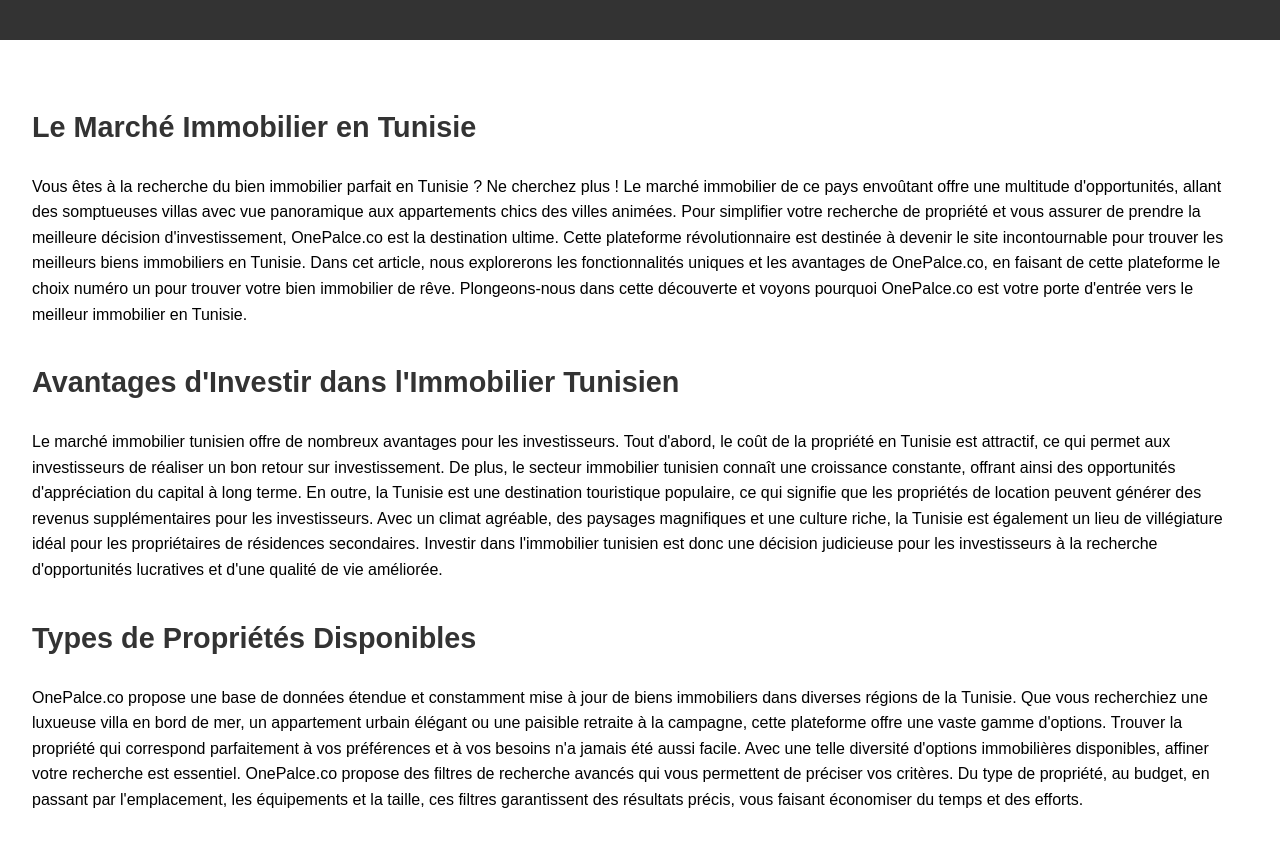
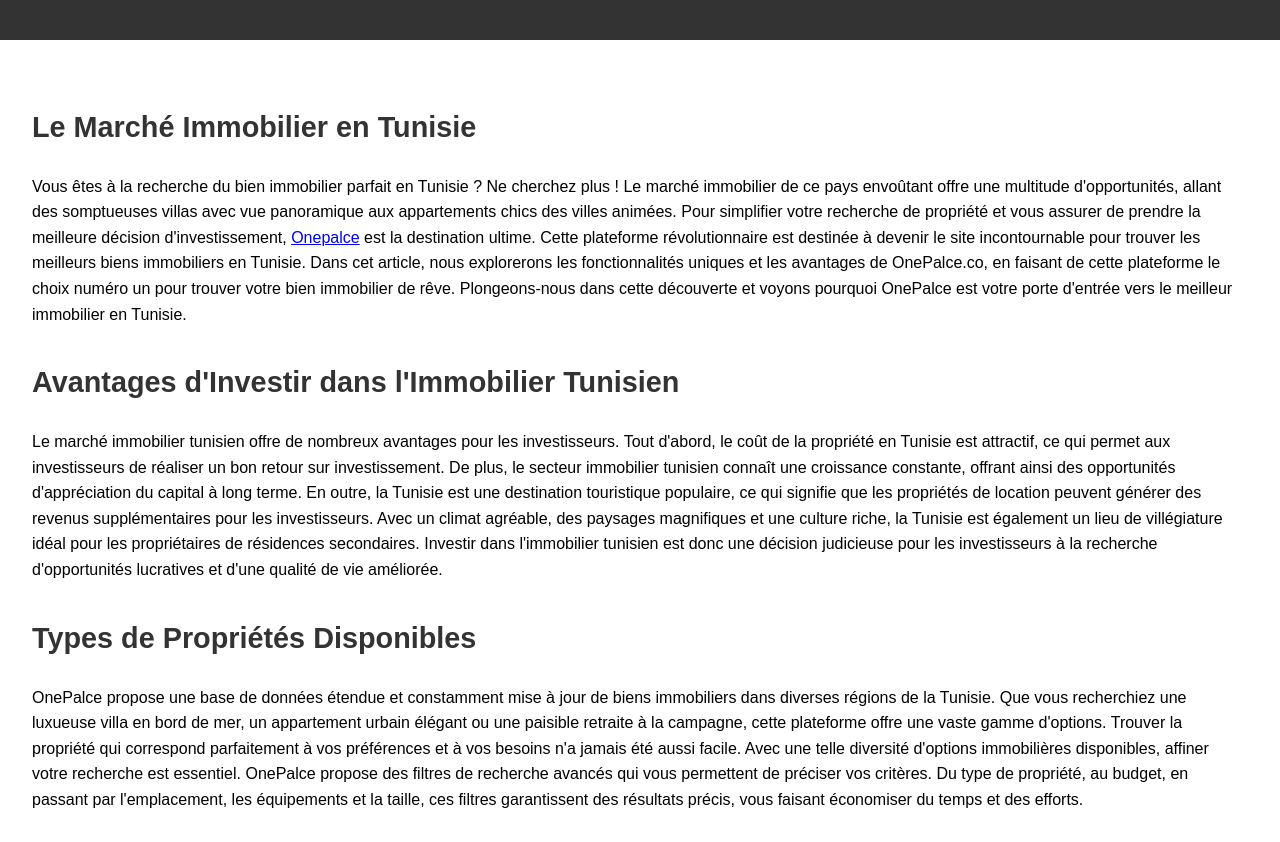
Before and after one commit to Ryodan18/immo.github.io, a plain HTML site: page index.html in a window 1280 px wide. Shown: the part 110-952 px from the top of the page. Drawn offline with Linux system fonts and the light colour scheme.

Commit message:
Update index.html

```diff
--- a/index.html
+++ b/index.html
@@ -7,6 +7,8 @@
     <meta http-equiv="X-UA-Compatible" content="ie=edge">
     <title>Investir dans l'Immobilier en Tunisie : Votre Guide Complet</title>
     <meta name="description" content="Investissez dans l'immobilier en Tunisie avec confiance. Découvrez les opportunités du marché immobilier tunisien.">
+    <meta name="keywords" content="immobilier, location, Tunisie, appartement, maison, villa, investissement, petites annonces immobilières">
+    <!-- Add other meta tags for SEO optimization here -->
     <!-- Add your meta tags for SEO optimization here -->
 
     <style>
@@ -64,7 +66,8 @@
     <main>
         <section>
             <h2>Le Marché Immobilier en Tunisie</h2>
-            <p>Vous êtes à la recherche du bien immobilier parfait en Tunisie ? Ne cherchez plus ! Le marché immobilier de ce pays envoûtant offre une multitude d'opportunités, allant des somptueuses villas avec vue panoramique aux appartements chics des villes animées. Pour simplifier votre recherche de propriété et vous assurer de prendre la meilleure décision d'investissement, OnePalce.co est la destination ultime. Cette plateforme révolutionnaire est destinée à devenir le site incontournable pour trouver les meilleurs biens immobiliers en Tunisie. Dans cet article, nous explorerons les fonctionnalités uniques et les avantages de OnePalce.co, en faisant de cette plateforme le choix numéro un pour trouver votre bien immobilier de rêve. Plongeons-nous dans cette découverte et voyons pourquoi OnePalce.co est votre porte d'entrée vers le meilleur immobilier en Tunisie.</p>
+            <p>Vous êtes à la recherche du bien immobilier parfait en Tunisie ? Ne cherchez plus ! Le marché immobilier de ce pays envoûtant offre une multitude d'opportunités, allant des somptueuses villas avec vue panoramique aux appartements chics des villes animées. Pour simplifier votre recherche de propriété et vous assurer de prendre la meilleure décision d'investissement, <a href="https://onepalce.co/" target="_blank" rel="dofollow">Onepalce</a>
+ est la destination ultime. Cette plateforme révolutionnaire est destinée à devenir le site incontournable pour trouver les meilleurs biens immobiliers en Tunisie. Dans cet article, nous explorerons les fonctionnalités uniques et les avantages de OnePalce.co, en faisant de cette plateforme le choix numéro un pour trouver votre bien immobilier de rêve. Plongeons-nous dans cette découverte et voyons pourquoi OnePalce est votre porte d'entrée vers le meilleur immobilier en Tunisie.</p>
         </section>
 
         <section>
@@ -74,7 +77,7 @@
 
         <section>
             <h2>Types de Propriétés Disponibles</h2>
-            <p>OnePalce.co propose une base de données étendue et constamment mise à jour de biens immobiliers dans diverses régions de la Tunisie. Que vous recherchiez une luxueuse villa en bord de mer, un appartement urbain élégant ou une paisible retraite à la campagne, cette plateforme offre une vaste gamme d'options. Trouver la propriété qui correspond parfaitement à vos préférences et à vos besoins n'a jamais été aussi facile. Avec une telle diversité d'options immobilières disponibles, affiner votre recherche est essentiel. OnePalce.co propose des filtres de recherche avancés qui vous permettent de préciser vos critères. Du type de propriété, au budget, en passant par l'emplacement, les équipements et la taille, ces filtres garantissent des résultats précis, vous faisant économiser du temps et des efforts.</p>
+            <p>OnePalce propose une base de données étendue et constamment mise à jour de biens immobiliers dans diverses régions de la Tunisie. Que vous recherchiez une luxueuse villa en bord de mer, un appartement urbain élégant ou une paisible retraite à la campagne, cette plateforme offre une vaste gamme d'options. Trouver la propriété qui correspond parfaitement à vos préférences et à vos besoins n'a jamais été aussi facile. Avec une telle diversité d'options immobilières disponibles, affiner votre recherche est essentiel. OnePalce propose des filtres de recherche avancés qui vous permettent de préciser vos critères. Du type de propriété, au budget, en passant par l'emplacement, les équipements et la taille, ces filtres garantissent des résultats précis, vous faisant économiser du temps et des efforts.</p>
         </section>
 
         <section>
@@ -97,7 +100,8 @@
     </main>
 
     <footer>
-        <p>Avertissement: OnePalce.co est une plateforme de petites annonces immobilières en Tunisie qui vous aide à trouver des propriétés exceptionnelles dans tout le pays. Veuillez noter que cet article est informatif et ne constitue pas un conseil juridique ou financier. Avant de prendre toute décision d'investissement, veuillez consulter des experts qualifiés pour des conseils personnalisés.</p>
+        <p>Avertissement: OnePalce est une plateforme de petites annonces immobilières en Tunisie qui vous aide à trouver des propriétés exceptionnelles dans tout le pays. Veuillez noter que cet article est informatif et ne constitue pas un conseil juridique ou financier. Avant de prendre toute décision d'investissement, veuillez consulter des experts qualifiés pour des conseils personnalisés.</p>
+        <a href="https://onepalce.co/" target="_blank" rel="dofollow">Visit Onepalce.co</a>
         <!-- Add your contact information or website links here -->
     </footer>
 </body>
```
